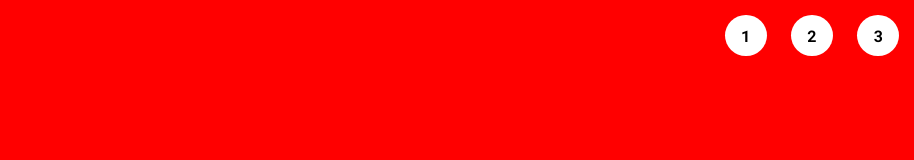
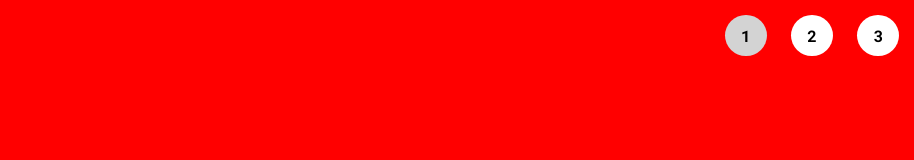
Before and after one commit to xgiuseppevetrano/htmlcss-shoes, a plain HTML site: page index.html in a window 1280 px wide. In both pictures the pointer is over the link 1111 px from the left and 35 px from the top of the page. Shown: the top 160 px of the page, without its empty margins (366-1280 px from the left). Drawn offline with Linux system fonts and the light colour scheme.

Commit message:
last change

```diff
--- a/css/style.css
+++ b/css/style.css
@@ -44,6 +44,10 @@ header {
     margin-right: 15px;
 }
 
+.header-nav ul li a:hover {
+    background-color: lightgray;
+}
+
 /* MAIN */
 section {
     height: 100vh;
```
